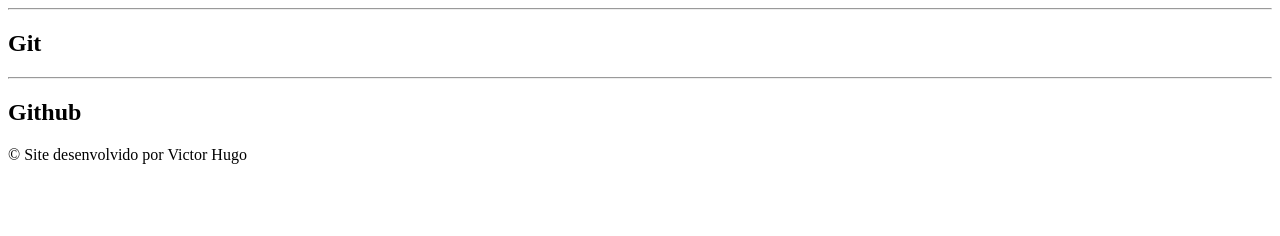
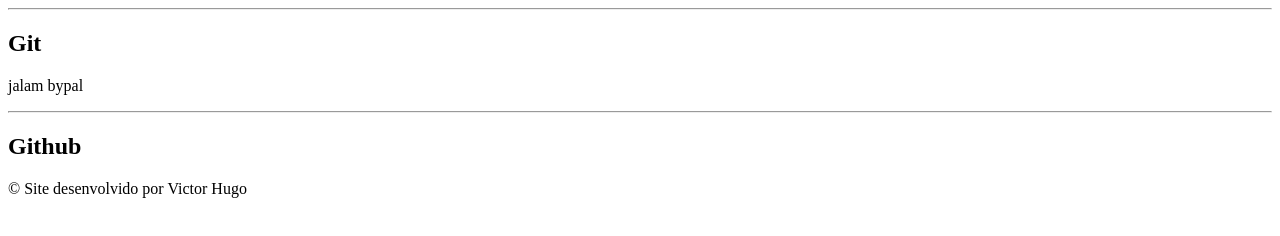
Before and after one commit to Willsmann/Site_VictorHugo, a plain HTML site: page index.html in a window 1280 px wide. Drawn offline with Linux system fonts and the light colour scheme.

Commit message:
Update index.html

```diff
--- a/index.html
+++ b/index.html
@@ -20,7 +20,7 @@
             </h2>
 
             <p> <!--Paragrafo-->
-
+                                 jalam bypal
             </p>
         </article>
 
```
